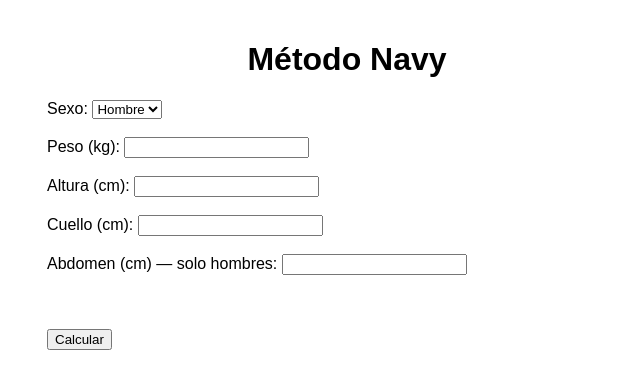
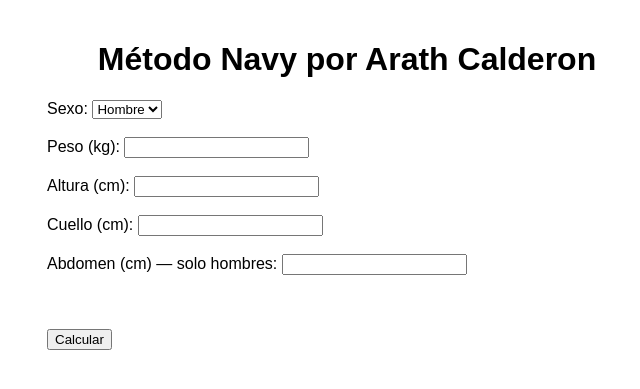
Before and after one commit to Jujuyarath/Nutricalculadora, a Flask app: template templates/index.html in a window 1280 px wide. Shown: the top 389 px of the page, without its empty margins (293-933 px from the left). Run offline with Flask 3, Linux system fonts and the light colour scheme; the template is opened without the code that fills it, so the values that code supplies are empty.

Commit message:
ajuste de nombre

```diff
--- a/templates/index.html
+++ b/templates/index.html
@@ -14,7 +14,7 @@
 </head>
 <body>
 
-<h1>Método Navy</h1>
+<h1>Método Navy por Arath Calderon</h1>
 
 <form method="POST">
     <div>
```
